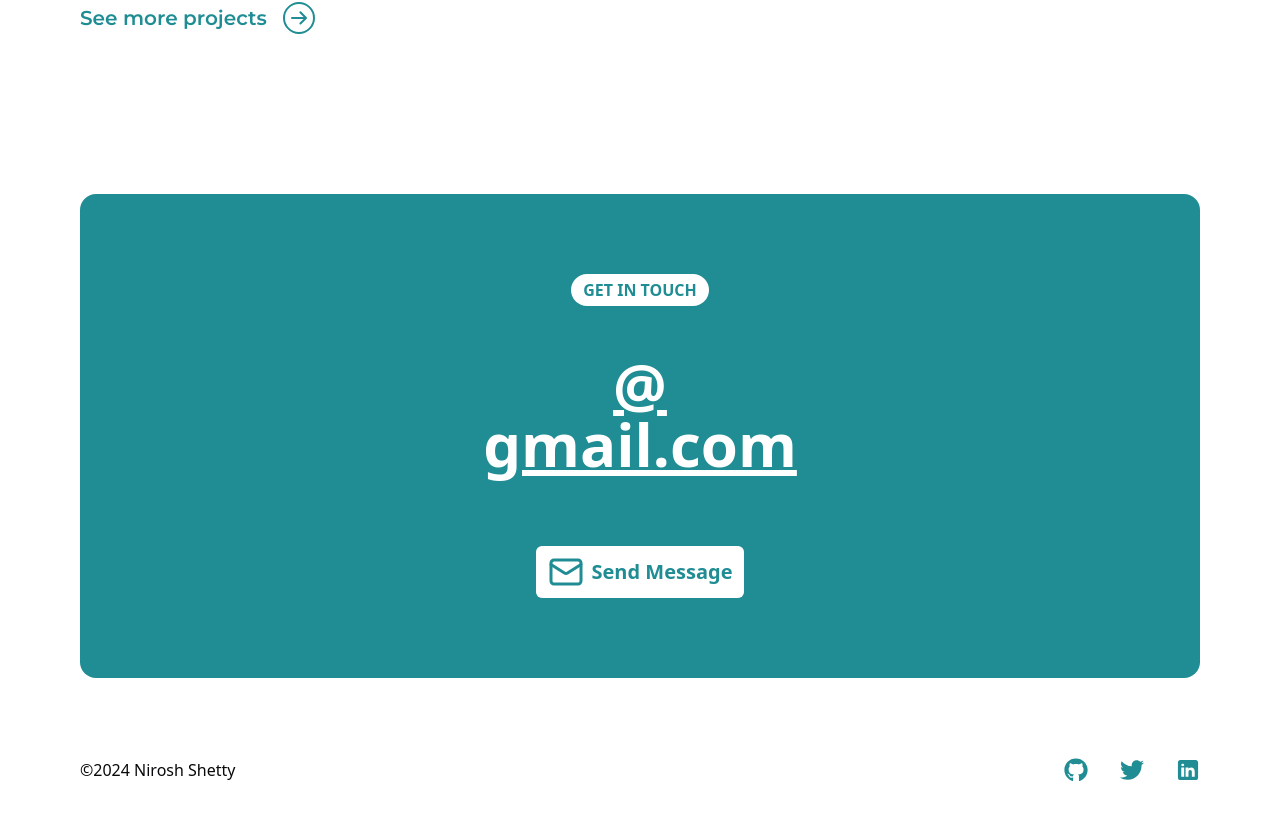
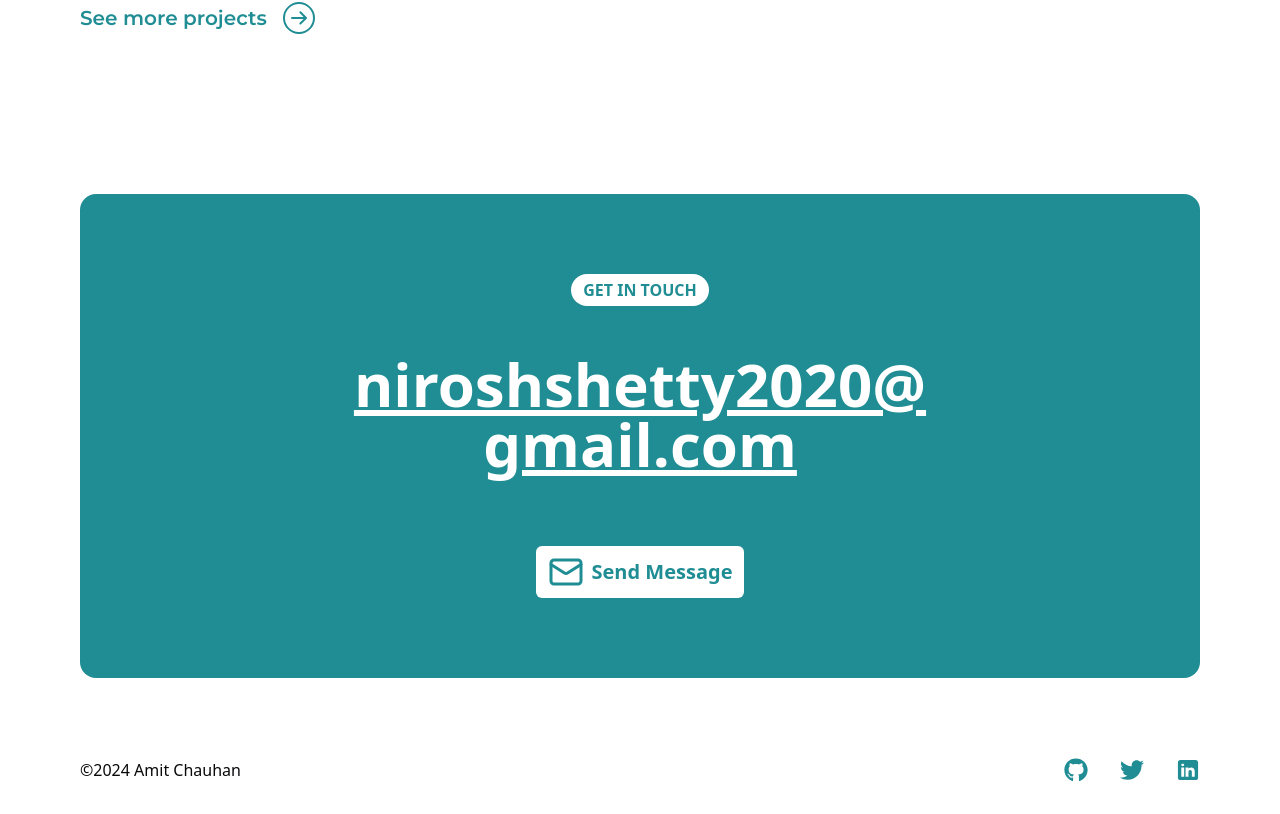
Before and after one commit to Nirosh-Shetty/my_portfolio, a Next.js app: page / in a window 1280 px wide. Shown: the part 2418-3232 px from the top of the page. Built offline with nearby package versions, Linux system fonts and the light colour scheme.

Commit message:
name modification

```diff
--- a/src/data/siteMetaData.mjs
+++ b/src/data/siteMetaData.mjs
@@ -12,7 +12,7 @@ export const siteMetadata = {
   image: "/static/homepage.png",
   twitterImage: "/static/homepage.png",
   socialBanner: "/static/homepage.png",
-  email: "amitchauhan263871@gmail.com",
+  email: "niroshshetty2020@gmail.com",
   github: "https://github.com/BUMBAIYA",
   twitter: "https://twitter.com/amitcha2638",
   linkedin: "https://www.linkedin.com/in/amitchauhan-dev",
--- a/src/layout/footer.tsx
+++ b/src/layout/footer.tsx
@@ -16,7 +16,7 @@ export default function Footer() {
           target="_blank"
           className="mb-6 cursor-pointer text-center text-2xl font-bold underline sm:text-4xl lg:text-6xl"
         >
-          <span>@</span>
+          <span>niroshshetty2020@</span>
           <br />
           <span>gmail.com</span>
         </a>
@@ -25,7 +25,7 @@ export default function Footer() {
         </div>
       </div>
       <div className="flex w-full flex-col items-center justify-between gap-8 text-center  md:flex-row md:justify-between lg:mx-auto lg:max-w-7xl">
-        <span className="text-foreground">©2024 Nirosh Shetty</span>
+        <span className="text-foreground">©2024 Amit Chauhan</span>
         <div className="flex gap-8">
           <a
             href={siteMetadata.github}
```
Also changed, not shown: 1 other file (tests, documents, lock files or other folders).
